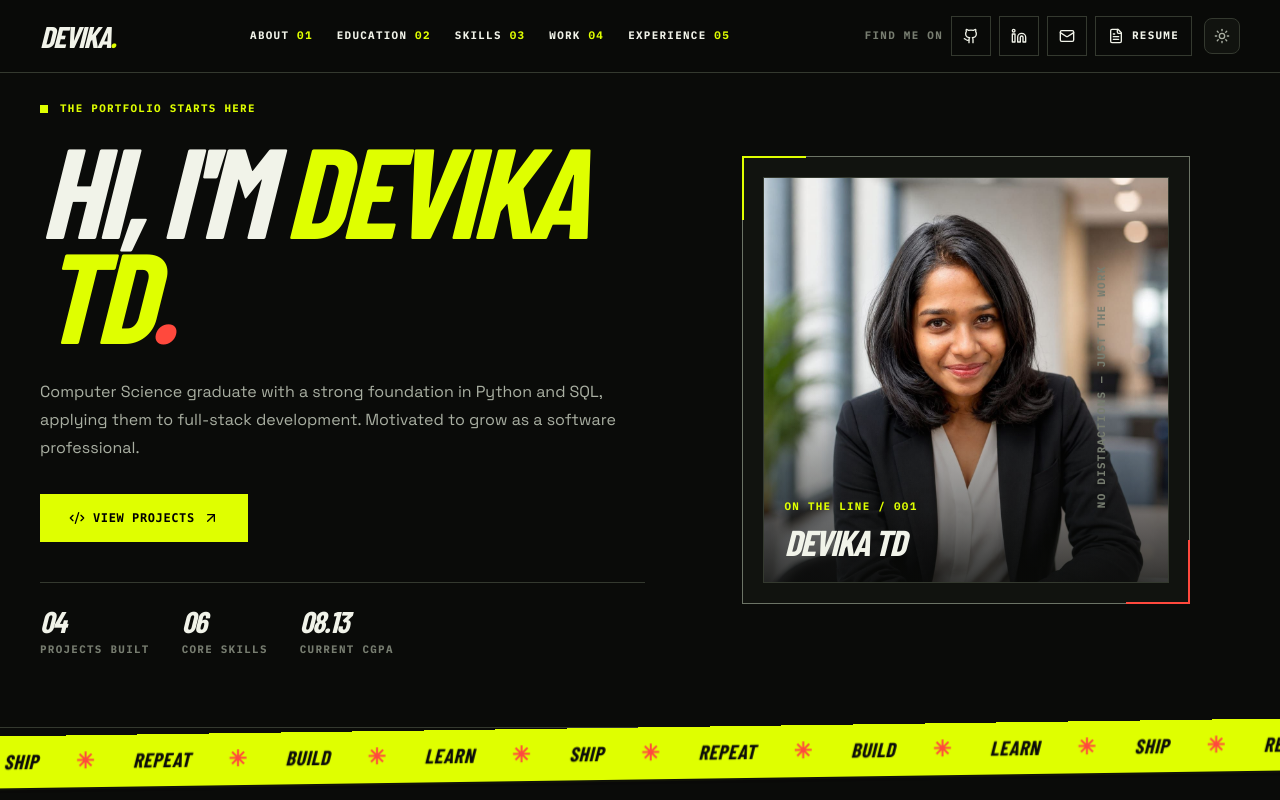
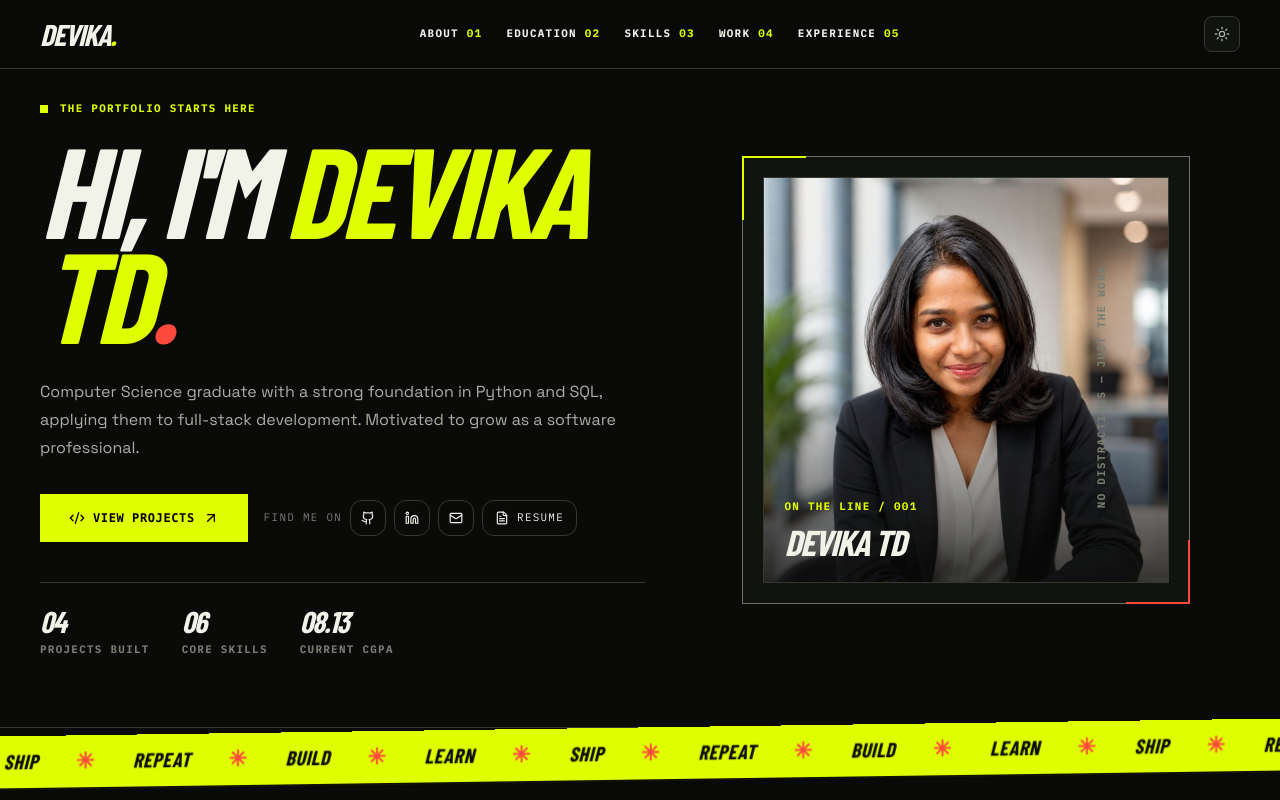
Before and after one commit to TheCyperpunk/Devu, a Next.js app: page / in a window 1280 px wide. Shown: the top 800 px of the page. Built offline with nearby package versions, Linux system fonts and the light colour scheme; a web font is replaced by a local one.

Commit message:
Move social links into hero actions

```diff
--- a/src/components/portfolio.tsx
+++ b/src/components/portfolio.tsx
@@ -5,12 +5,13 @@ import { Button } from '@/components/ui/button';
 import { Card, CardContent } from '@/components/ui/card';
 import ContactForm from '@/components/contact-form';
 import SiteHeader from '@/components/site-header';
+import SocialStrip from '@/components/social-strip';
 import { education, internships, personalInfo, projects, skills } from '@/data/portfolio';
 
 export default function Portfolio() {
   return <div className="min-h-screen bg-[var(--background)] text-[var(--foreground)]"><SiteHeader /><main>
     <section id="home" className="relative mx-auto grid min-h-[calc(100vh-72px)] max-w-7xl items-center gap-12 border-b border-[var(--border)] px-6 pb-16 pt-32 lg:grid-cols-[1.05fr_.95fr] lg:px-10 lg:pt-24">
-      <div className="animate-fade-up"><p className="mono-label mb-5 flex items-center gap-3 text-[var(--volt)]"><span className="h-2 w-2 bg-[var(--volt)]" /> THE PORTFOLIO STARTS HERE</p><h1 className="display-title max-w-4xl text-7xl leading-[.82] sm:text-8xl lg:text-[8rem]">HI, I'M <span className="text-[var(--volt)]">DEVIKA TD</span><span className="text-[var(--red)]">.</span></h1><p className="mt-8 max-w-xl text-base leading-7 text-[var(--muted)]">{personalInfo.tagline}</p><div className="mt-8 flex flex-wrap gap-3"><Button asChild size="lg"><a href="#projects"><Code2 className="h-4 w-4" /> View Projects <ArrowUpRight className="h-4 w-4" /></a></Button></div><div className="mt-10 flex gap-8 border-t border-[var(--border)] pt-5"><Stat value={String(projects.length).padStart(2, '0')} label="PROJECTS BUILT" /><Stat value={String(skills.length).padStart(2, '0')} label="CORE SKILLS" /><Stat value="08.13" label="CURRENT CGPA" /></div></div>
+      <div className="animate-fade-up"><p className="mono-label mb-5 flex items-center gap-3 text-[var(--volt)]"><span className="h-2 w-2 bg-[var(--volt)]" /> THE PORTFOLIO STARTS HERE</p><h1 className="display-title max-w-4xl text-7xl leading-[.82] sm:text-8xl lg:text-[8rem]">HI, I'M <span className="text-[var(--volt)]">DEVIKA TD</span><span className="text-[var(--red)]">.</span></h1><p className="mt-8 max-w-xl text-base leading-7 text-[var(--muted)]">{personalInfo.tagline}</p><div className="mt-8 flex flex-wrap items-center gap-4"><Button asChild size="lg"><a href="#projects"><Code2 className="h-4 w-4" /> View Projects <ArrowUpRight className="h-4 w-4" /></a></Button><SocialStrip /></div><div className="mt-10 flex gap-8 border-t border-[var(--border)] pt-5"><Stat value={String(projects.length).padStart(2, '0')} label="PROJECTS BUILT" /><Stat value={String(skills.length).padStart(2, '0')} label="CORE SKILLS" /><Stat value="08.13" label="CURRENT CGPA" /></div></div>
       <div className="animate-fade-up relative mx-auto w-full max-w-md [animation-delay:150ms]"><div className="relative aspect-square border border-[var(--border-strong)] bg-[var(--surface)] p-5"><div className="absolute -left-px -top-px h-16 w-16 border-l-2 border-t-2 border-[var(--volt)]" /><div className="absolute -bottom-px -right-px h-16 w-16 border-b-2 border-r-2 border-[var(--red)]" /><div className="relative h-full w-full overflow-hidden border border-[var(--border)]"><Image src={profileImage} alt={`${personalInfo.name} portrait`} fill priority className="object-cover object-top" sizes="(max-width: 768px) 90vw, 28rem" /><div className="absolute inset-0 bg-gradient-to-t from-[var(--background)] via-transparent to-transparent opacity-80" /><div className="absolute bottom-5 left-5"><p className="mono-label text-[var(--volt)]">ON THE LINE / 001</p><p className="mt-2 display-title text-4xl">{personalInfo.name}</p></div></div></div><p className="mono-label absolute -right-8 top-1/2 hidden -rotate-90 text-[var(--secondary)] lg:block">NO DISTRACTIONS — JUST THE WORK</p></div>
     </section>
     <div className="ticker-band border-b border-[var(--background)] bg-[var(--volt)] text-[var(--background)]"><div className="ticker-track"><TickerContent /><TickerContent /></div></div>
--- a/src/components/site-header.tsx
+++ b/src/components/site-header.tsx
@@ -1,6 +1,6 @@
 'use client';
 
-import { FileText, Github, Linkedin, Mail, Menu, X } from 'lucide-react';
+import { Menu, X } from 'lucide-react';
 import { useState } from 'react';
 import ThemeToggle from '@/components/theme-toggle';
 import { personalInfo } from '@/data/portfolio';
@@ -12,8 +12,6 @@ const links = [
   ['projects', 'WORK'],
   ['experience', 'EXPERIENCE'],
 ] as const;
-
-const resumeRequest = `mailto:${personalInfo.email}?subject=${encodeURIComponent('Resume request')}`;
 
 export default function SiteHeader() {
   const [menuOpen, setMenuOpen] = useState(false);
@@ -34,10 +32,7 @@ export default function SiteHeader() {
           ))}
         </div>
 
-        <div className="hidden items-center gap-3 md:flex">
-          <SocialStrip />
-          <ThemeToggle />
-        </div>
+        <div className="hidden md:block"><ThemeToggle /></div>
 
         <div className="flex items-center gap-3 md:hidden">
           <ThemeToggle />
@@ -52,23 +47,8 @@ export default function SiteHeader() {
               {label} <span className="text-[var(--volt)]">0{index + 1}</span>
             </a>
           ))}
-          <SocialStrip />
         </div>
       </nav>
     </header>
   );
 }
-
-function SocialStrip() {
-  const iconClass = 'inline-flex h-10 w-10 items-center justify-center border border-[var(--border)] text-[var(--muted)] transition-colors hover:border-[var(--volt)] hover:text-[var(--volt)] focus-visible:outline-none focus-visible:ring-2 focus-visible:ring-[var(--ring)]';
-
-  return (
-    <div className="flex items-center gap-2">
-      <span className="mono-label hidden whitespace-nowrap text-[var(--secondary)] xl:inline">FIND ME ON</span>
-      <a href={personalInfo.github} target="_blank" rel="noreferrer" className={iconClass} aria-label="Open Devika TD's GitHub profile" title="GitHub"><Github className="h-4 w-4" /></a>
-      <a href={personalInfo.linkedin} target="_blank" rel="noreferrer" className={iconClass} aria-label="Open Devika TD's LinkedIn profile" title="LinkedIn"><Linkedin className="h-4 w-4" /></a>
-      <a href={`mailto:${personalInfo.email}`} className={iconClass} aria-label="Email Devika TD" title="Email"><Mail className="h-4 w-4" /></a>
-      <a href={resumeRequest} className="mono-label inline-flex h-10 items-center gap-2 border border-[var(--border)] px-3 text-[var(--foreground)] transition-colors hover:border-[var(--volt)] hover:text-[var(--volt)] focus-visible:outline-none focus-visible:ring-2 focus-visible:ring-[var(--ring)]" aria-label="Request Devika TD's resume by email" title="Request resume"><FileText className="h-4 w-4" /> <span className="hidden xl:inline">RESUME</span></a>
-    </div>
-  );
-}
--- /dev/null
+++ b/src/components/social-strip.tsx
@@ -0,0 +1,18 @@
+import { FileText, Github, Linkedin, Mail } from 'lucide-react';
+import { personalInfo } from '@/data/portfolio';
+
+const resumeRequest = `mailto:${personalInfo.email}?subject=${encodeURIComponent('Resume request')}`;
+
+export default function SocialStrip() {
+  const iconClass = 'inline-flex h-9 w-9 items-center justify-center rounded-xl border border-[var(--border)] text-[var(--muted)] transition-colors hover:border-[var(--volt)] hover:text-[var(--volt)] focus-visible:outline-none focus-visible:ring-2 focus-visible:ring-[var(--ring)]';
+
+  return (
+    <div className="flex flex-wrap items-center gap-2">
+      <span className="mono-label whitespace-nowrap font-normal text-[var(--secondary)]">FIND ME ON</span>
+      <a href={personalInfo.github} target="_blank" rel="noreferrer" className={iconClass} aria-label="Open Devika TD's GitHub profile" title="GitHub"><Github className="h-3.5 w-3.5" /></a>
+      <a href={personalInfo.linkedin} target="_blank" rel="noreferrer" className={iconClass} aria-label="Open Devika TD's LinkedIn profile" title="LinkedIn"><Linkedin className="h-3.5 w-3.5" /></a>
+      <a href={`mailto:${personalInfo.email}`} className={iconClass} aria-label="Email Devika TD" title="Email"><Mail className="h-3.5 w-3.5" /></a>
+      <a href={resumeRequest} className="mono-label inline-flex h-9 items-center gap-2 rounded-xl border border-[var(--border)] px-3 font-normal text-[var(--foreground)] transition-colors hover:border-[var(--volt)] hover:text-[var(--volt)] focus-visible:outline-none focus-visible:ring-2 focus-visible:ring-[var(--ring)]" aria-label="Request Devika TD's resume by email" title="Request resume"><FileText className="h-3.5 w-3.5" /> RESUME</a>
+    </div>
+  );
+}
```
